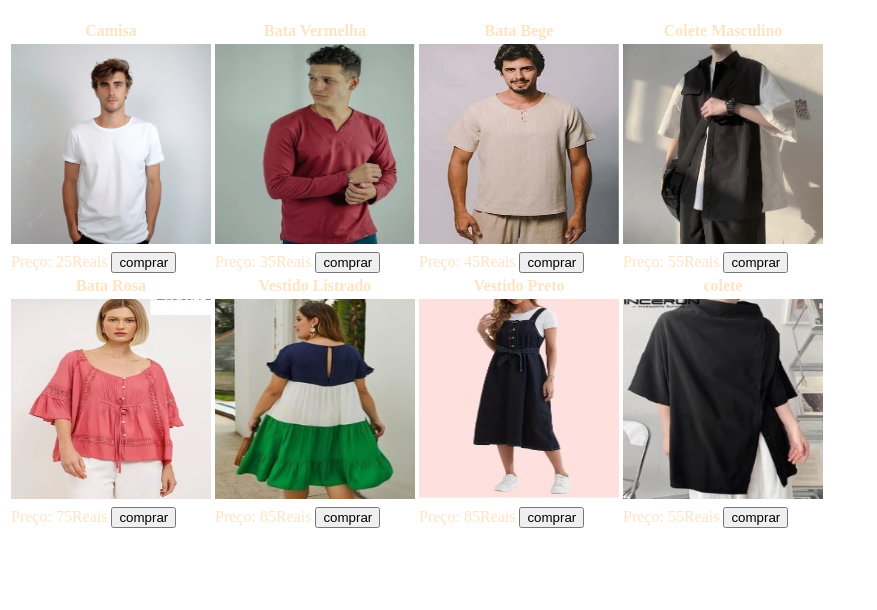
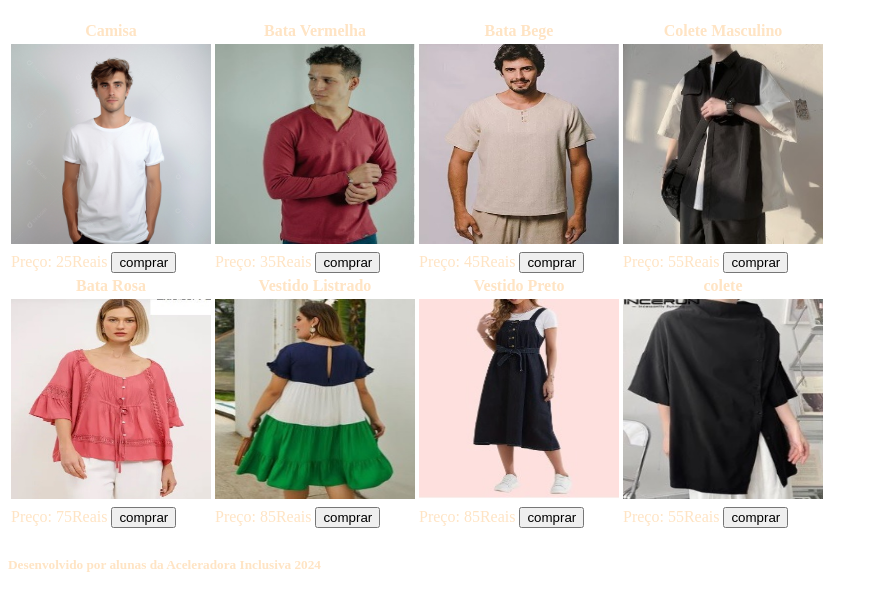
Before and after one commit to GabrielleGobbi/VesteBem, a plain HTML site: page roupa.html in a window 1280 px wide. Shown: the part 100-710 px from the top of the page, without its empty margins (0-877 px from the left). Drawn offline with Linux system fonts and the light colour scheme.

Commit message:
Update roupa.html
adiçao de footer

```diff
--- a/roupa.html
+++ b/roupa.html
@@ -60,6 +60,8 @@
 
 
     </table>
-
+    <footer>
+       <h5> Desenvolvido por alunas da Aceleradora Inclusiva 2024 </h5>
+    </footer>
 </body>
 </html>
```
